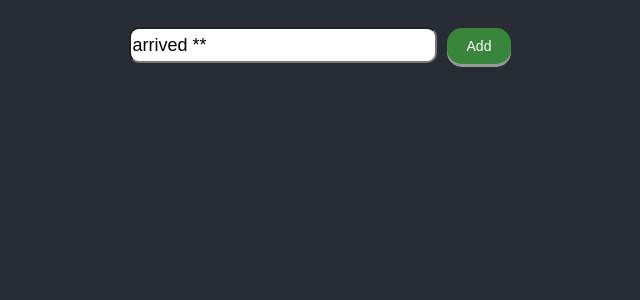
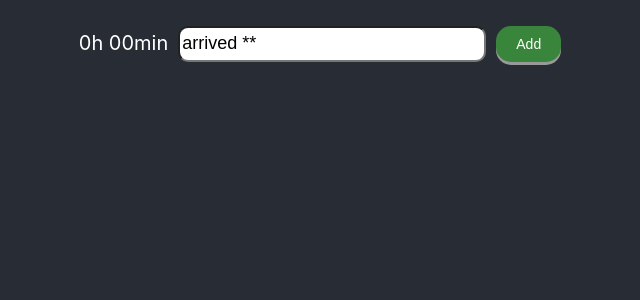
Before and after one commit to israelcamp/mytimelog, a React (Create React App) app: page / in a window 1280 px wide. Shown: the top 300 px of the page, without its empty margins (320-960 px from the left). Built offline with nearby package versions, Linux system fonts and the light colour scheme.

Commit message:
add counter next to input

```diff
--- a/src/App.css
+++ b/src/App.css
@@ -31,17 +31,19 @@
 .Insert-task {
   margin-top: 2%;
   height: 30%;
+  text-align: center;
+  font-size: 20px;
 }
 
 .Insert-task input {
   margin-right: 10px;
+  margin-left: 10px;
 }
 
 .input-task {
   border-radius: 10px;
   height: 30px;
   width: 300px;
-  /* padding-bottom: 10px; */
   font-size: large;
 }
 
--- a/src/App.js
+++ b/src/App.js
@@ -1,9 +1,9 @@
 import "./App.css";
-import React, { useState } from "react";
+import React, { useState, useEffect } from "react";
 
 function calculateHourMinutes(deltaSeconds) {
   const hours = Math.floor(deltaSeconds / 3600);
-  const minutes = Math.round((deltaSeconds - hours * 3600) / 60);
+  const minutes = Math.floor((deltaSeconds - hours * 3600) / 60);
   return { hours, minutes };
 }
 
@@ -44,7 +44,6 @@ function logTasks(tasksLogs) {
 }
 
 function totalLogDisplay(tasksLogs) {
-  console.log(tasksLogs);
   if (tasksLogs.length < 1) return;
   var totalSeconds = 0;
   for (const a of tasksLogs) totalSeconds += a.duration.deltaSeconds;
@@ -79,8 +78,21 @@ function totalLogDisplay(tasksLogs) {
 
 function App() {
   const [taskName, setTaskName] = useState("arrived **");
-  const [taskStartTime, setTaskStartTime] = useState(null);
+  const [taskStartTime, setTaskStartTime] = useState(new Date());
+  const [everyMinuteDate, setEveryMinuteDate] = useState(new Date());
   const [tasksLogs, setTasksLogs] = useState([]);
+
+  useEffect(() => {
+    const interval = setInterval(() => {
+      setEveryMinuteDate(new Date());
+    }, 1000 * 60);
+    return () => clearInterval(interval);
+  }, []);
+
+  const calculateTaskDuration = (start, end) => {
+    const { hours, minutes } = calculateDelta(end, start);
+    return <>{`${hours}h ${minutes < 10 ? "0" : ""}${minutes}min`}</>;
+  };
 
   const handleLog = (taskName, start, end) => {
     const duration = calculateDelta(end, start);
@@ -91,6 +103,7 @@ function App() {
     setTasksLogs([...tasksLogs, newLog]);
     setTaskName("");
     setTaskStartTime(end);
+    setEveryMinuteDate(new Date());
   };
 
   const handleAddClick = () => {
@@ -109,6 +122,7 @@ function App() {
       <header className="App-header">
         <div>{totalLogDisplay(tasksLogs)}</div>
         <div className="Insert-task">
+          {calculateTaskDuration(taskStartTime, everyMinuteDate)}
           <input
             className="input-task"
             value={taskName}
```
